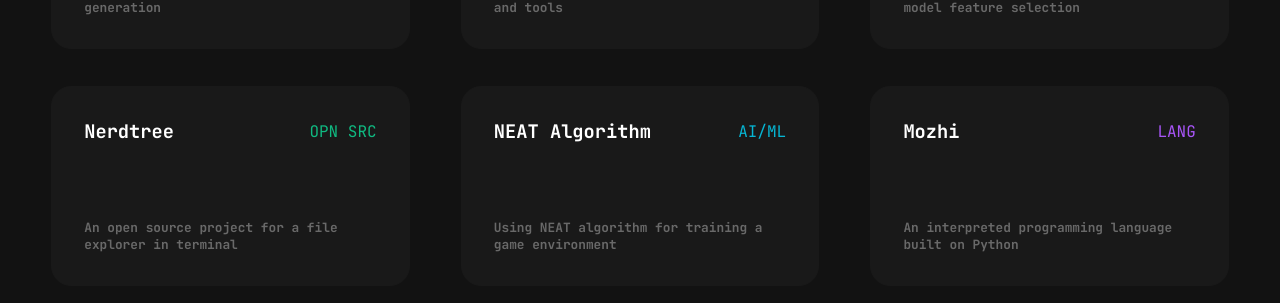
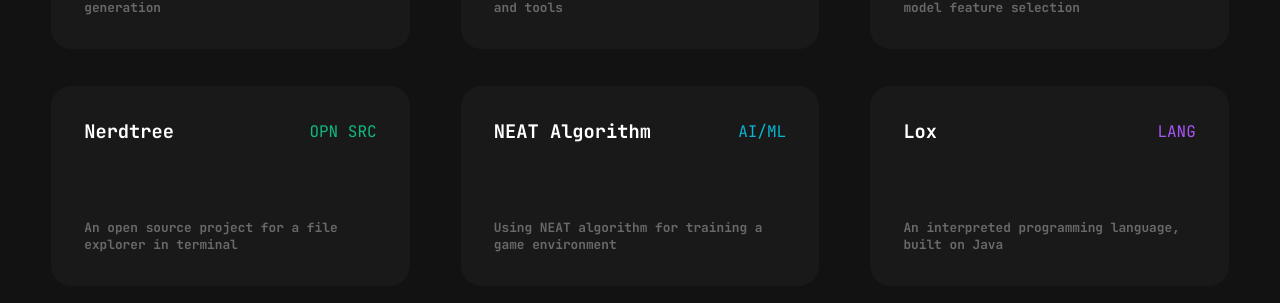
Before and after one commit to kavinbharathii/portfolio-react, a React (Create React App) app: page / in a window 1280 px wide. Shown: the part 1842-2145 px from the top of the page. Built offline with nearby package versions, Linux system fonts and the light colour scheme; the HTML template or start-up script is replaced by a standard one; a web font is replaced by a local one.

Commit message:
changed lox

```diff
--- a/src/pages/Projects.js
+++ b/src/pages/Projects.js
@@ -47,11 +47,11 @@ const Projects = () => {
         content: "Using NEAT algorithm for training a game environment"
     }
 
-    const mozhi = {
-        name: "Mozhi",
-        link: "https://github.com/kavinbharathii/mozhi",
+    const lox = {
+        name: "Lox",
+        link: "https://github.com/kavinbharathii/lox",
         tag: "LANG",
-        content: "An interpreted programming language built on Python"
+        content: "An interpreted programming language, built on Java"
     }
 
     const ciph = {
@@ -88,7 +88,7 @@ const Projects = () => {
                 <div className="projectsRow">
                     <ProjectCard nameProject={nerdtree.name} linkProject={nerdtree.link} tagProject={nerdtree.tag} tagColor={tagColors[nerdtree.tag]} content={nerdtree.content}/>
                     <ProjectCard nameProject={neat.name} linkProject={neat.link} tagProject={neat.tag} tagColor={tagColors[neat.tag]} content={neat.content}/>
-                    <ProjectCard nameProject={mozhi.name} linkProject={mozhi.link} tagProject={mozhi.tag} tagColor={tagColors[mozhi.tag]} content={mozhi.content}/>
+                    <ProjectCard nameProject={lox.name} linkProject={lox.link} tagProject={lox.tag} tagColor={tagColors[lox.tag]} content={lox.content}/>
                 </div>
 
                 <div className="projectsRow">
```
